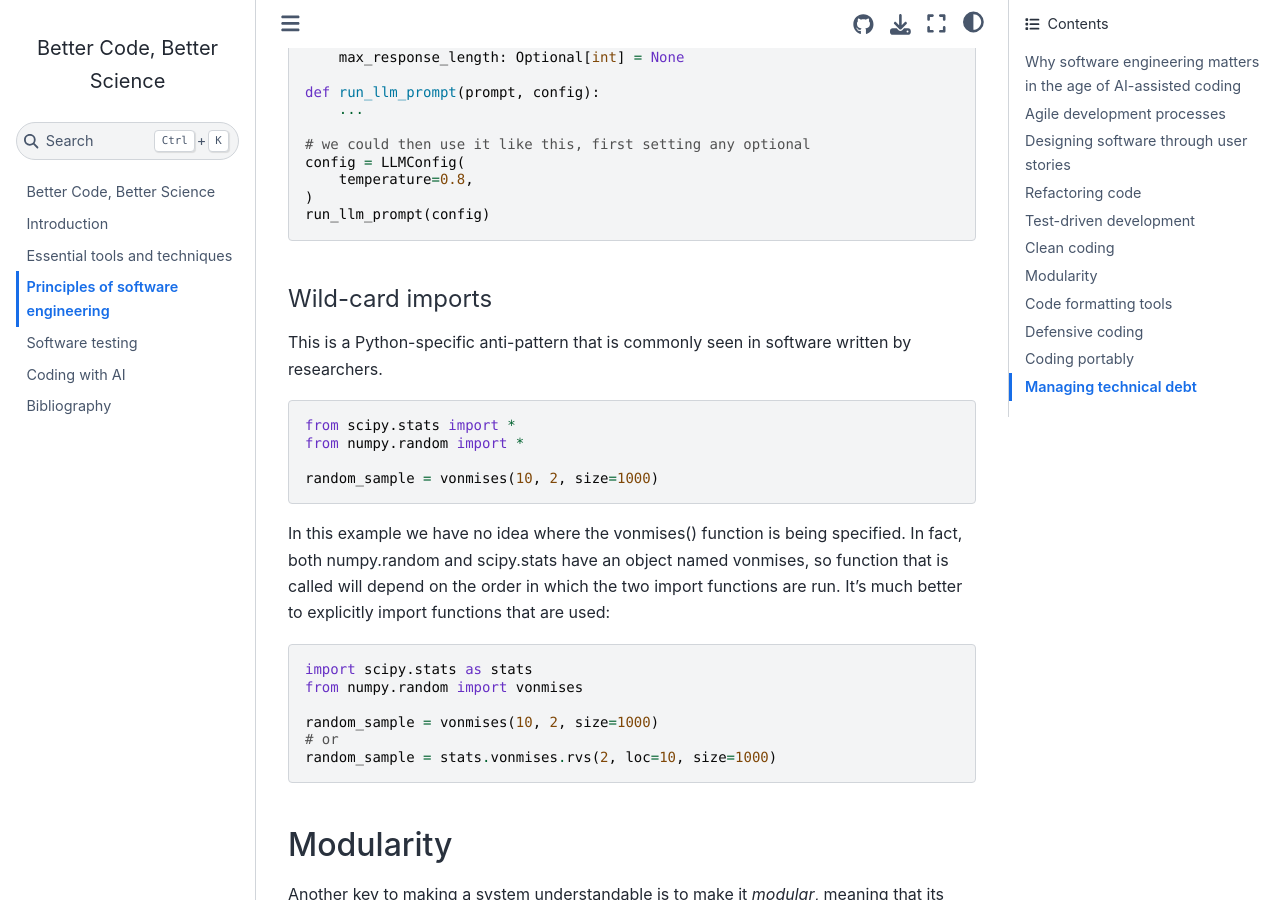
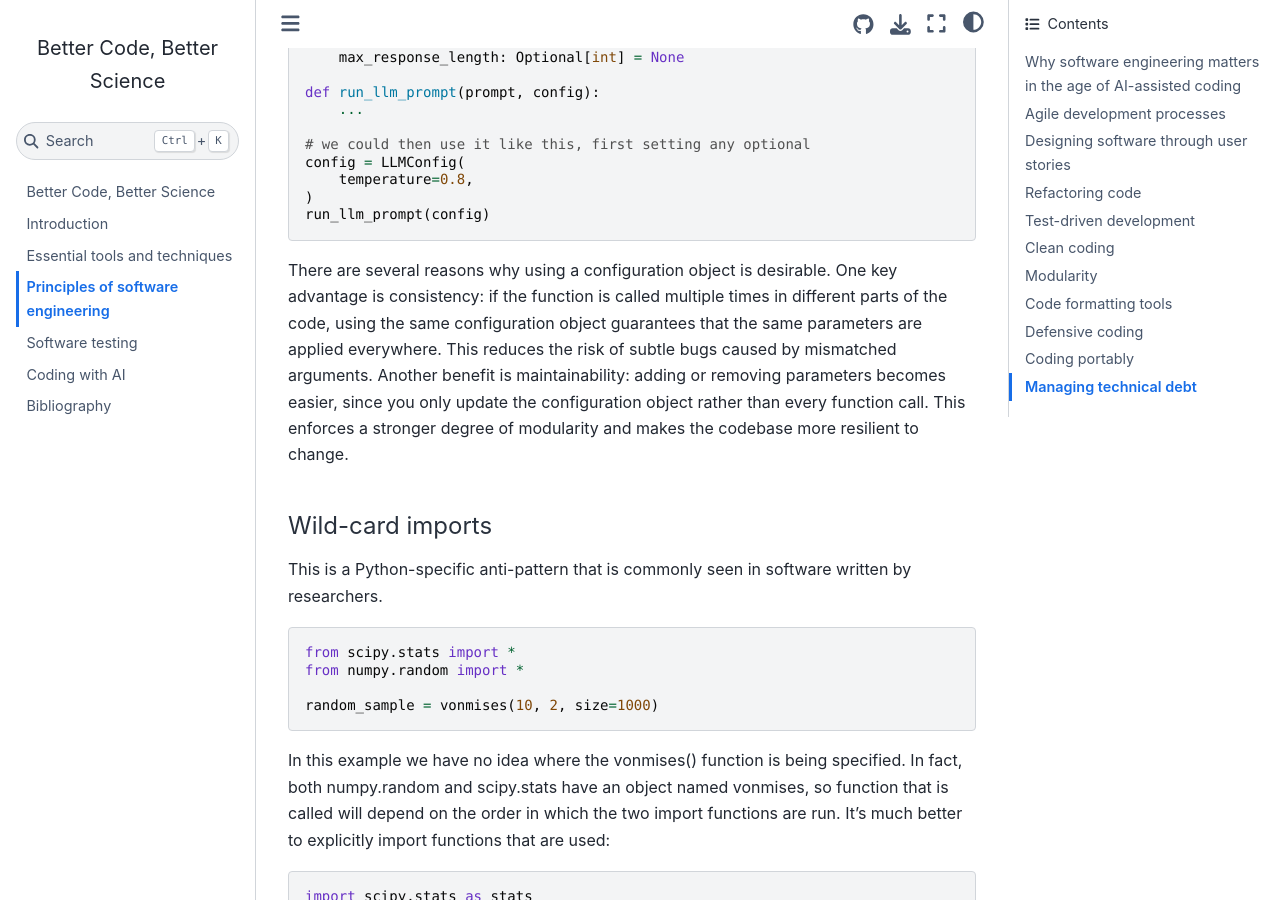
Before and after one commit to BetterCodeBetterScience/book, a Jupyter Book: the page built from book/software_engineering.md, in a window 1280 px wide and 900 px high, scrolled down 16740 px. Built offline with Jupyter Book 1.0.4 settings and Sphinx 7.4.7 and the Sphinx Book theme 1.1.4, drawn with Linux system fonts in a browser that asks for light colours; pages that are not in the unit, such as notebooks, are missing from menus; cross-references to code outside the pages are shown as plain code.

Commit message:
incorporated suggestion from @giorgioarcara about detailed motivation for configuration objects

````diff
--- a/book/software_engineering.md
+++ b/book/software_engineering.md
@@ -524,6 +524,11 @@ config = LLMConfig(
 )
 run_llm_prompt(config)
 ```
+
+There are several reasons why using a configuration object is desirable.
+One key advantage is consistency: if the function is called multiple times in different parts of the code, using the same configuration object guarantees that the same parameters are applied everywhere. This reduces the risk of subtle bugs caused by mismatched arguments.
+Another benefit is maintainability: adding or removing parameters becomes easier, since you only update the configuration object rather than every function call. This enforces a stronger degree of modularity and makes the codebase more resilient to change.
+
 
 #### Wild-card imports
 
````
